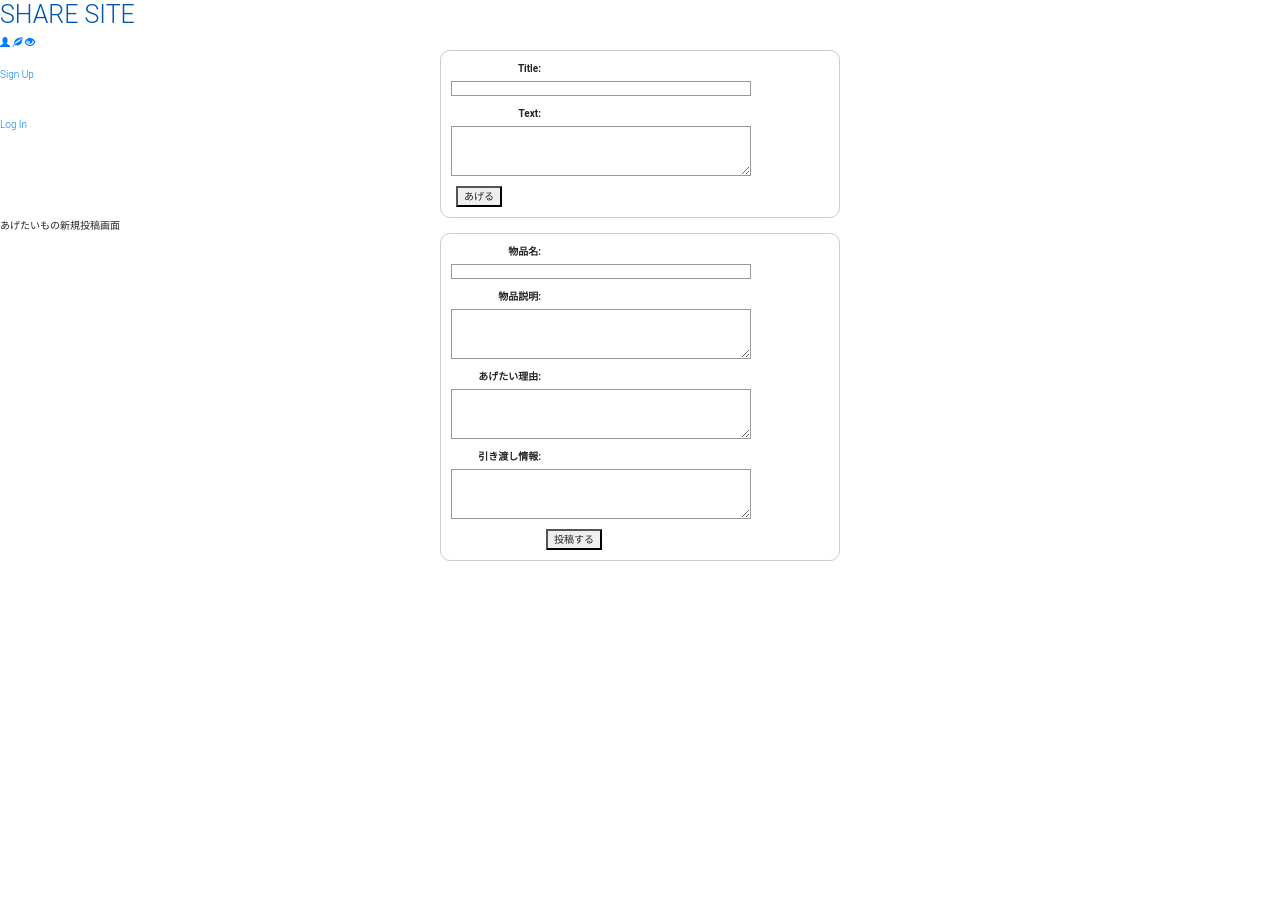
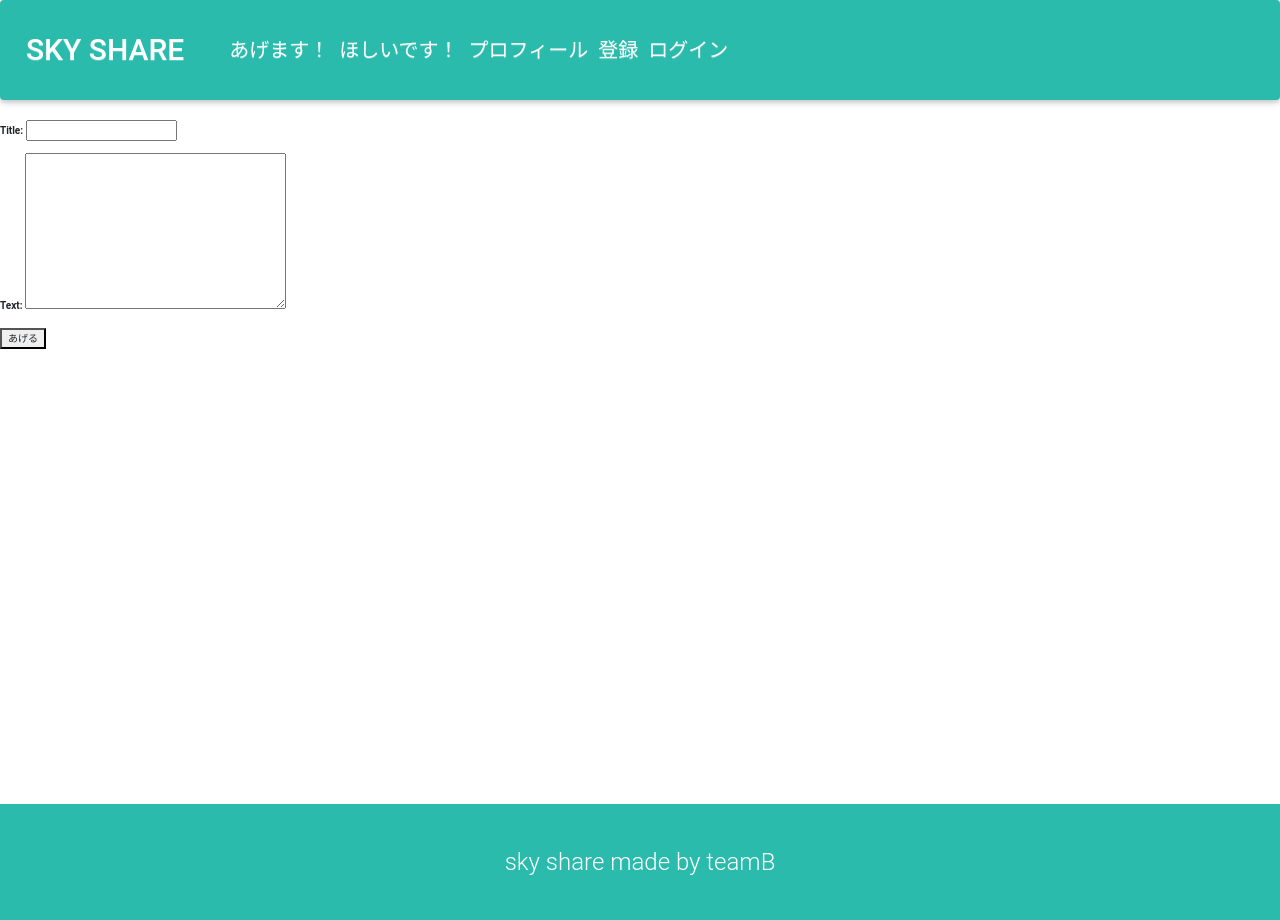
Before and after one commit to ITprojectteamb/sharesite, a Django app: page /givenew/ in a window 1280 px wide. Before the commit the page ends 561 px from the top, so only its background shows below. Run offline with Django 3.2, Linux system fonts and the light colour scheme; some libraries are stand-ins or nearby versions.

Commit message:
css作成

```diff
--- a/blog/static/css/sharesite.css
+++ b/blog/static/css/sharesite.css
@@ -0,0 +1,44 @@
+body{
+    font-family:'ãƒ¡ã‚¤ãƒªã‚ª', 'Meiryo', sans-serif;
+    background-color: #F5F5F5;
+    position: relative;
+  }
+
+.header-title {
+    line-height: 44px;
+    font-size: 30px;
+}
+
+.navbar{
+    height: 100px;
+}
+
+.nav-link{
+    font-size:20px;
+}
+
+.footer{
+    padding:40px 40px;
+    position: absolute;
+    bottom: -130px;
+    width:100%;
+    background-color: #2bbbad;
+}
+
+
+
+.footer-text{
+    color:white;
+    font-size: 18pt;
+        }
+.pagination-container{
+    display: flex;
+    justify-content: center;
+}
+
+.pagination {
+    text-align: center;
+}
+.page-item {
+    display: inline-block;
+}
--- a/blog/templates/sharesite/base.html
+++ b/blog/templates/sharesite/base.html
@@ -14,35 +14,58 @@
         <link href="{% static 'css/mdb.min.css' %}" rel="stylesheet">
     </head>
     <body>
-        <div>
-            <h1><a href="/">SHARE SITE</a></h1>
-            <a href="{% url 'profile_new' %}"><span class="glyphicon glyphicon-user"></span></a>
-            <a href="{% url 'give_new' %}"><span class="glyphicon glyphicon-leaf"></span></a>
-            <a href="{% url 'want_new' %}"><span class="glyphicon glyphicon-eye-open"></span></a>
-
-        </div>
-        <ul class="navbar-nav ml-auto">
-            {% if user.is_authenticated %}
+        <header>
+<!---->
+<nav class="navbar navbar-expand-lg navbar-dark default-color">
+    <a class="navbar-brand" href="/"><strong class="header-title">SKY SHARE </strong></a>
+    <button class="navbar-toggler" type="button" data-toggle="collapse" data-target="#navbarSupportedContent"
+      aria-controls="navbarSupportedContent" aria-expanded="false" aria-label="Toggle navigation">
+      <span class="navbar-toggler-icon"></span>
+    </button>
+    <div class="collapse navbar-collapse" id="navbarSupportedContent">
+      <ul class="navbar-nav mr-auto">
+        <li class="nav-item">
+          <a class="nav-link" href="{% url 'give_new' %}">あげます！</a>
+        </li>
+        <li class="nav-item">
+          <a class="nav-link" href="{% url 'want_new' %}">ほしいです！</a>
+        </li>
+        <li class="nav-item">
+            <a class="nav-link" href="{% url 'profile_new' %}">プロフィール<span class="sr-only">(current)</span></a>
+          </li>
+        {% if user.is_authenticated %}
               <li class="nav-item">
-                  <a class="nav-link" href="{% url 'account_logout' %}">Log Out</a>
+                  <a class="nav-link" href="{% url 'account_logout' %}">ログアウト</a>
               </li>
             {% else %}
               <li class="nav-item {% block active_signup %}{% endblock %}">
-                  <a class="nav-link" href="{% url 'account_signup' %}">Sign Up</a>
+                  <a class="nav-link" href="{% url 'account_signup' %}">登録</a>
               </li>
               <li class="nav-item {% block active_login %}{% endblock %}">
-                  <a class="nav-link" href="{% url 'account_login' %}">Log In</a>
+                  <a class="nav-link" href="{% url 'account_login' %}">ログイン</a>
               </li>
             {% endif %}
-        </ul>
-        <div>
-            <div>
+      </ul>
+    </div>
+  </nav>
+
+<!---->
+    </header>
                 <div>
                 {% block content %}
                 {% endblock %}
                 </div>
-            </div>
-        </div>
+
+
+               <!-- Footer -->
+<footer class="footer">
+
+    <!-- Copyright -->
+    <div class="footer-copyright text-center footer-text">sky share made by teamB</div>
+    <!-- Copyright -->
+
+  </footer>
+  <!-- Footer -->
         <!-- JQuery -->
 <script type="text/javascript" src="js/jquery-3.1.1.min.js"></script>
 
--- a/blog/templates/sharesite/give_list.html
+++ b/blog/templates/sharesite/give_list.html
@@ -31,6 +31,7 @@
     <!-- Section: Block Content -->
   </div>
     {% if is_paginated %}
+    <div class="pagination-container">
     <ul class="pagination">
 
         {% if page_obj.has_previous %}
@@ -59,5 +60,6 @@
             </li>
         {% endif %}
     </ul>
+  </div>
 　　{% endif %}
 {% endblock %}
--- a/blog/templates/sharesite/give_new.html
+++ b/blog/templates/sharesite/give_new.html
@@ -7,100 +7,4 @@
 <button type="submit">あげる</button>
 </form>
 
-<style>
-form {
-  /* フォームをページの中央に置く */
-  margin: 0 auto;
-  width: 400px;
-  /* フォームの範囲がわかるようにする */
-  padding: 1em;
-  border: 1px solid #CCC;
-  border-radius: 1em;
-}
-
-ul {
-  list-style: none;
-  padding: 0;
-  margin: 0;
-}
-
-form li + li {
-  margin-top: 1em;
-}
-
-label {
-  /* すべてのラベルを同じサイズにして、きちんと揃える */
-  display: inline-block;
-  width: 90px;
-  text-align: right;
-}
-
-input, textarea {
-  /* すべてのテキストフィールドのフォント設定を一致させる
-     デフォルトで、textarea は等幅フォントが設定されている */
-  font: 1em sans-serif;
-
-  /* すべてのテキストフィールドを同じサイズにする */
-  width: 300px;
-  box-sizing: border-box;
-
-  /* テキストフィールドのボーダーの外見を同一にする */
-  border: 1px solid #999;
-}
-
-input:focus,
-textarea:focus {
-  /* アクティブな要素を少し強調する */
-  border-color: #000;
-}
-
-textarea {
-  /* 複数行のテキストフィールドをラベルにきちんと揃える */
-  vertical-align: top;
-
-  /* テキスト入力に十分な領域を与える */
-  height: 5em;
-}
-
-.button {
-  /* ボタンを他のテキストフィールドと同じ場所に置く */
-  padding-left: 90px; /* label 要素と同じサイズ */
-}
-
-button {
-  /* このマージンは、ラベルとテキストフィールドの間のスペースと
-     おおよそ同じスペースを表す */
-  margin-left: .5em;
-}
-</style>
-
-<div>
-    あげたいもの新規投稿画面
-</div>
-
-<form action="/givelist/" method="post">{% csrf_token %}
-    <!--/givelist/へ、HTTP POST メソッドで送信。名前は、nameで定義したところ-->
- <ul>
-  <li>
-    <label for="name">物品名:</label>
-    <input type="text" id="name" name="give_name">
-  </li>
-  <li>
-    <label for="msg">物品説明:</label>
-    <textarea id="msg" name="give_explanation"></textarea>
-  </li>
-  <li>
-    <label for="msg">あげたい理由:</label>
-    <textarea id="msg" name="give_message"></textarea>
-  </li>
-  <li>
-    <label for="msg">引き渡し情報:</label>
-    <textarea id="msg" name="give_information"></textarea>
-  </li>
-  <li class="button">
-    <button type="submit">投稿する</button>
-  </li>
- </ul>
-</form>
-
 {% endblock %}
```
Also changed, not shown: blog/static/css/style.css (line endings or trailing spaces).
